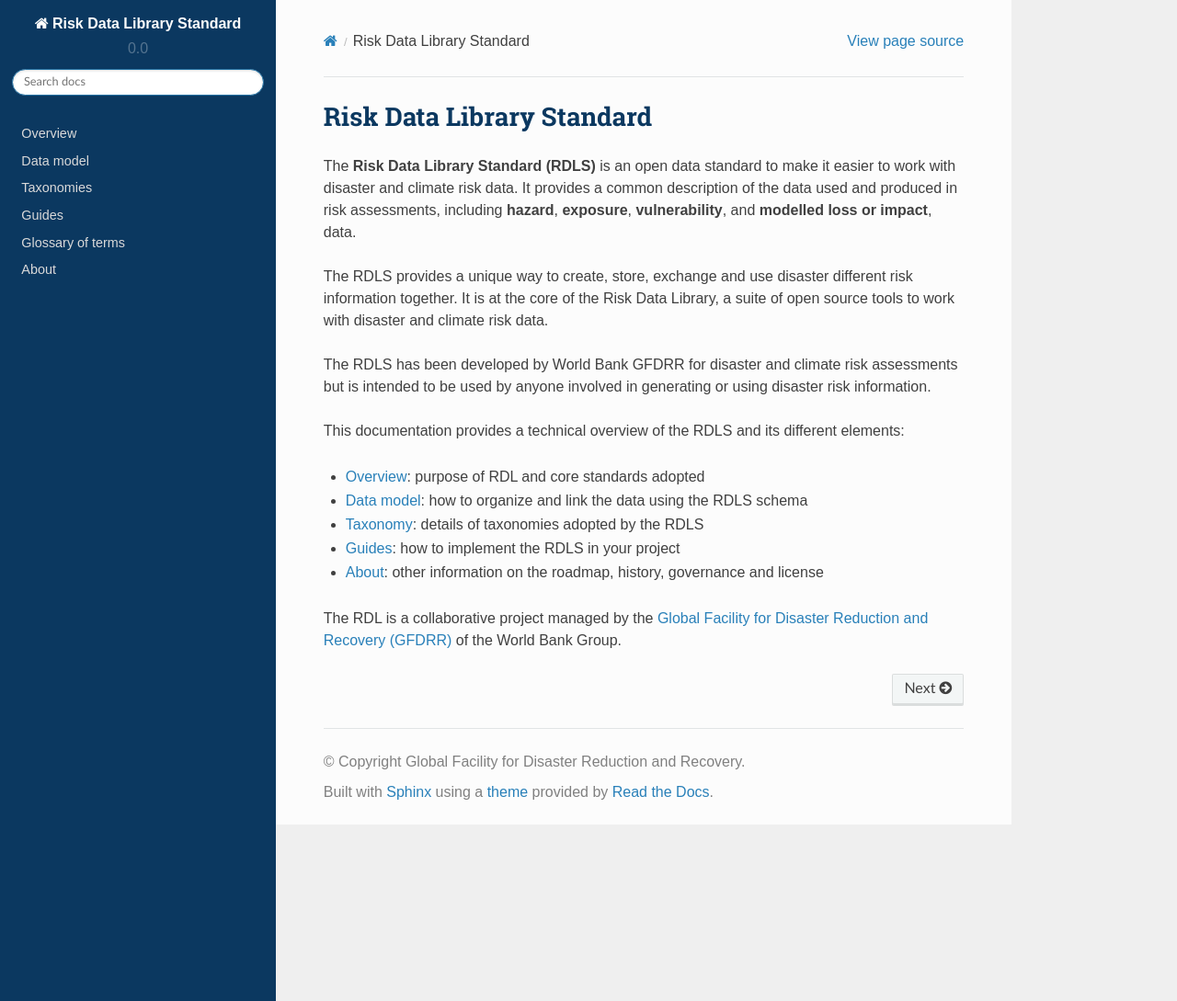
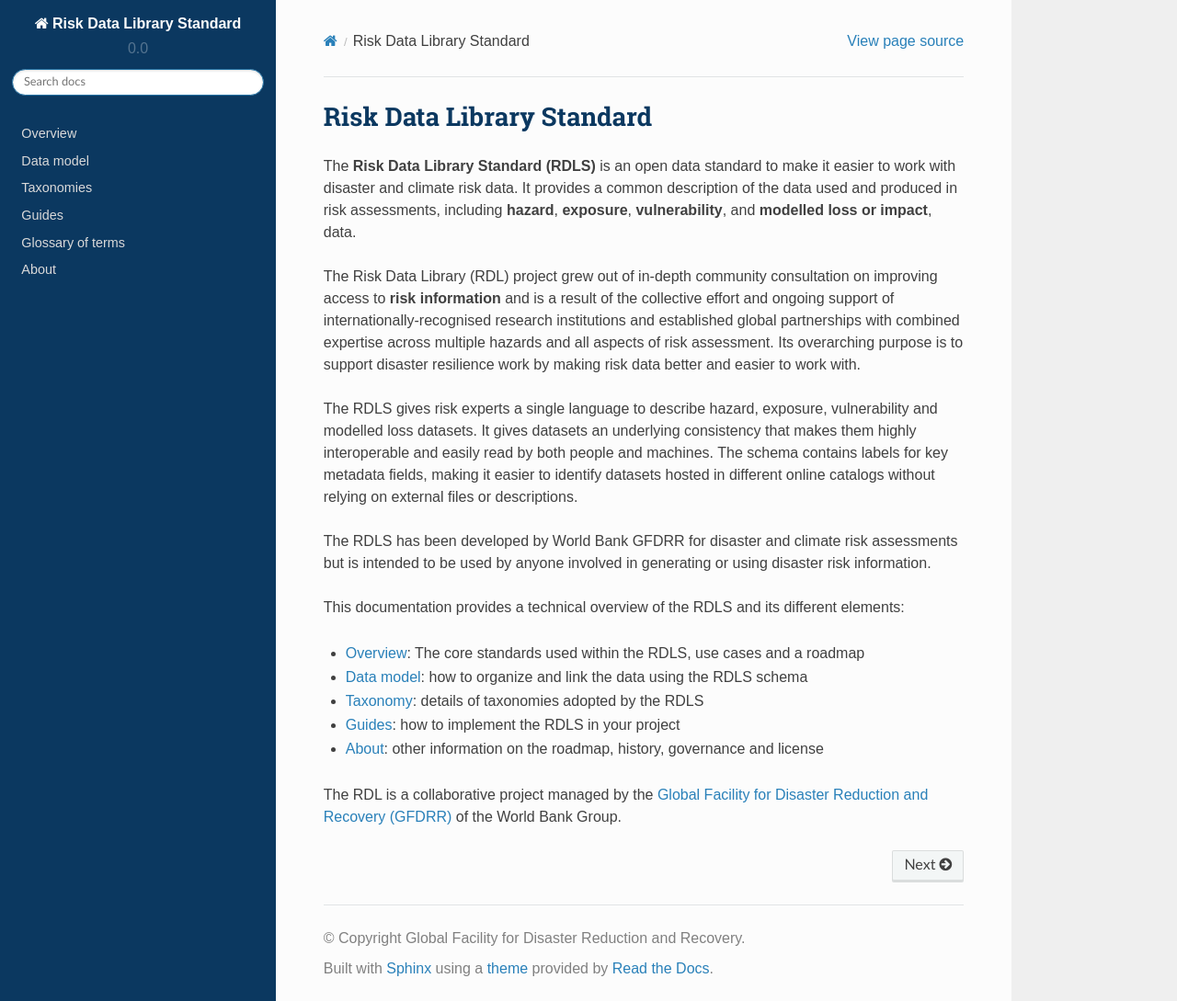
Before and after one commit to GFDRR/rdl-standard, a Sphinx documentation site: the page built from docs/index.md, in a window 1280 px wide and 1089 px high. Shown: the whole window at 92% size. Built offline with Sphinx 7.4.7 and the Read the Docs theme 2.0.0, drawn with Linux system fonts in a browser that asks for light colours.

Commit message:
Resolving overlap between main introduction and intro to the RDL. https://github.com/GFDRR/rdl-standard/pull/97#discussion_r1237948495 -- made rdl/index.md more focussed on core standards, use cases and roadmap which are the pages in that section.

```diff
--- a/docs/index.md
+++ b/docs/index.md
@@ -4,13 +4,15 @@
 
 The **Risk Data Library Standard (RDLS)** is an open data standard to make it easier to work with disaster and climate risk data. It provides a common description of the data used and produced in risk assessments, including **hazard**, **exposure**, **vulnerability**, and **modelled loss or impact**, data.
 
-The RDLS provides a unique way to create, store, exchange and use disaster different risk information together. It is at the core of the Risk Data Library, a suite of open source tools to work with disaster and climate risk data.
+The Risk Data Library (RDL) project grew out of in-depth community consultation on improving access to **risk information** and is a result of the collective effort and ongoing support of internationally-recognised research institutions and established global partnerships with combined expertise across multiple hazards and all aspects of risk assessment. Its overarching purpose is to support disaster resilience work by making risk data better and easier to work with.
+
+The RDLS gives risk experts a single language to describe hazard, exposure, vulnerability and modelled loss datasets. It gives datasets an underlying consistency that makes them highly interoperable and easily read by both people and machines. The schema contains labels for key metadata fields, making it easier to identify datasets hosted in different online catalogs without relying on external files or descriptions.
 
 The RDLS has been developed by World Bank GFDRR for disaster and climate risk assessments but is intended to be used by anyone involved in generating or using disaster risk information.
 
 This documentation provides a technical overview of the RDLS and its different elements:
 
-- [Overview](rdl/index.md): purpose of RDL and core standards adopted
+- [Overview](rdl/index.md): The core standards used within the RDLS, use cases and a roadmap
 - [Data model](data_model/index.md): how to organize and link the data using the RDLS schema
 - [Taxonomy](taxonomies/index.md): details of taxonomies adopted by the RDLS
 - [Guides](guides/index.md): how to implement the RDLS in your project
```
Also changed, not shown: docs/rdl/index.md (+1 -7 lines).
